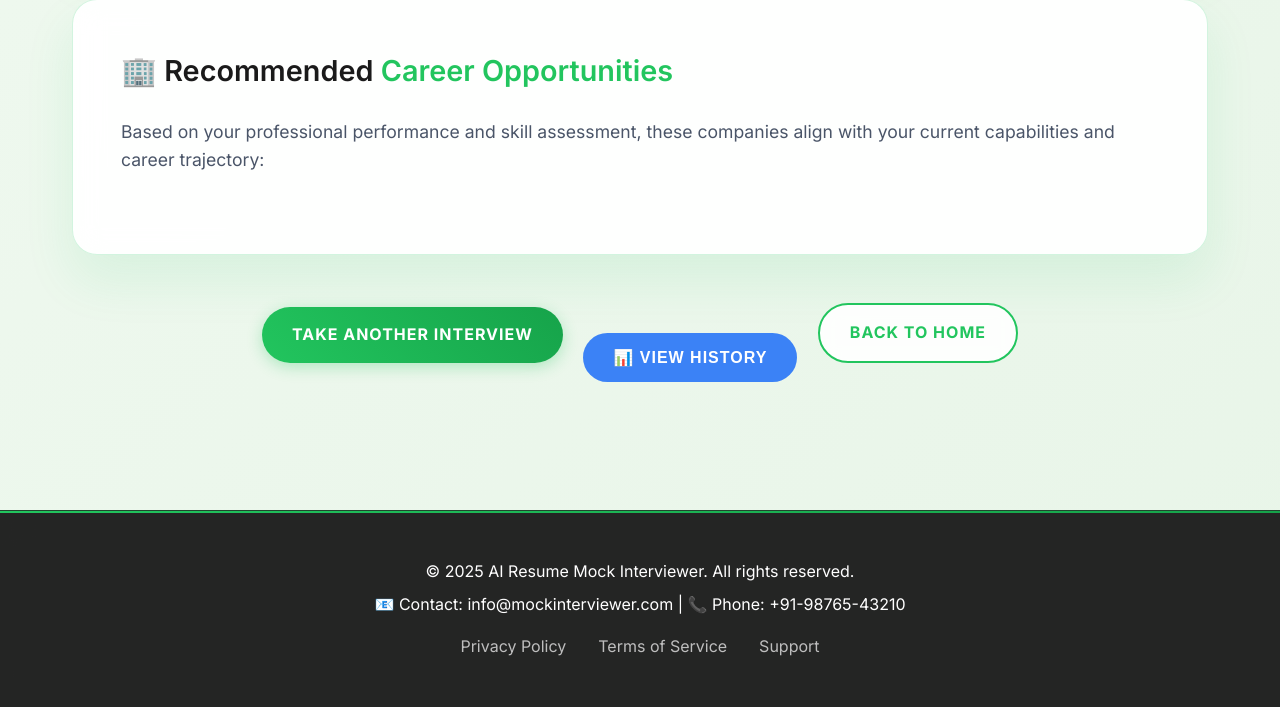
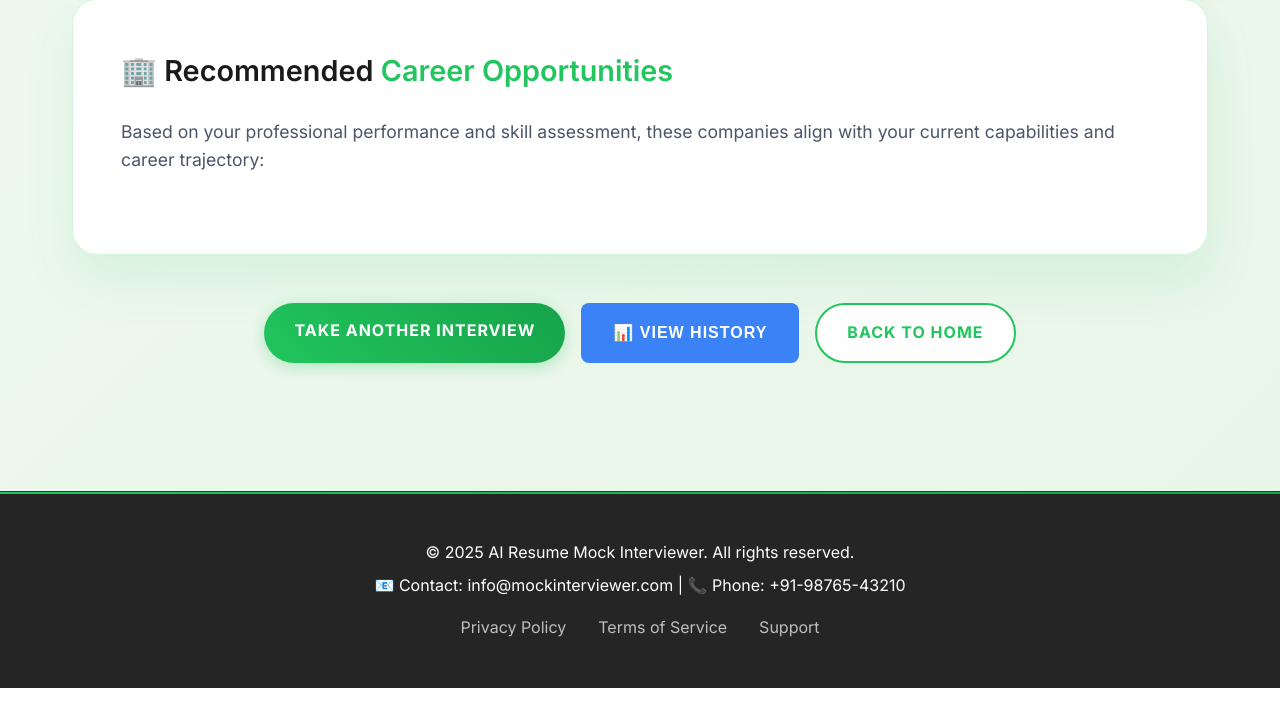
Before and after one commit to kabir1028/riyaProjectV05, a Flask app: page /results in a window 1280 px wide. Shown: the part 3309-4016 px from the top of the page. Run offline with Flask 3, Linux system fonts and the light colour scheme.

Commit message:
1. Fixing modal close button to remove the entire overlay , 2. Fix results saving by updating submit-answers API to use user ID from localStorage:, 3. Fixing button alignment using flexbox for consistent spacing

```diff
--- a/resume-mock-interviewer/app.py
+++ b/resume-mock-interviewer/app.py
@@ -414,6 +414,9 @@ def submit_answers():
         # Store in Supabase
         result_id = str(uuid.uuid4())
 
+        # Get user ID from request or session
+        user_id = request.json.get('user_id') or (session.get('user', {}).get('id') if 'user' in session else None)
+
         data = {
             'id': result_id,
             'score': score,
@@ -421,7 +424,8 @@ def submit_answers():
             'companies': json.dumps(companies),
             'answers': json.dumps(answers),
             'questions': json.dumps(questions),
-            'user_id': session.get('user', {}).get('id') if 'user' in session else None
+            'user_id': user_id,
+            'created_at': datetime.now().isoformat()
         }
 
         response = supabase.insert('results', data)
--- a/resume-mock-interviewer/static/js/interview.js
+++ b/resume-mock-interviewer/static/js/interview.js
@@ -282,7 +282,8 @@ async function submitAnswers() {
                 answers: answers,
                 role: selectedRole,
                 difficulty: selectedDifficulty,
-                questions: questions
+                questions: questions,
+                user_id: JSON.parse(localStorage.getItem('user') || '{}').user?.id || null
             })
         });
 
--- a/resume-mock-interviewer/templates/history.html
+++ b/resume-mock-interviewer/templates/history.html
@@ -142,11 +142,12 @@ function displayHistory(history) {
     historyList.style.display = 'block';
     emptyState.style.display = 'none';
 
-    historyList.innerHTML = history.map(item => `
+    historyList.innerHTML = history.map((item, index) => `
         <div class="history-item" style="background: white; border-radius: 12px; padding: 1.5rem; margin-bottom: 1rem; box-shadow: 0 2px 8px rgba(0,0,0,0.1); border-left: 4px solid ${getScoreColor(item.score)};">
             <div style="display: flex; justify-content: space-between; align-items: flex-start; margin-bottom: 1rem;">
                 <div>
                     <div style="display: flex; align-items: center; gap: 0.5rem; margin-bottom: 0.5rem;">
+                        <span style="background: #f3f4f6; color: #374151; padding: 0.25rem 0.75rem; border-radius: 20px; font-size: 0.8rem; font-weight: bold;">Interview #${index + 1}</span>
                         <span style="font-size: 1.5rem;">${getScoreEmoji(item.score)}</span>
                         <span style="font-size: 1.5rem; font-weight: bold; color: ${getScoreColor(item.score)};">${item.score}%</span>
                     </div>
--- a/resume-mock-interviewer/templates/results.html
+++ b/resume-mock-interviewer/templates/results.html
@@ -207,9 +207,9 @@
         </div>
     </div>
 
-    <div style="text-align: center; margin-top: 3rem;">
-        <a href="/start-interview" class="btn btn-primary" style="margin-right: 1rem;">Take Another Interview</a>
-        <button id="viewHistoryBtn" class="btn" style="background: #3b82f6; color: white; margin-right: 1rem;">📊 View History</button>
+    <div style="text-align: center; margin-top: 3rem; display: flex; justify-content: center; gap: 1rem; flex-wrap: wrap;">
+        <a href="/start-interview" class="btn btn-primary">Take Another Interview</a>
+        <button id="viewHistoryBtn" class="btn" style="background: #3b82f6; color: white; border: none; padding: 1rem 2rem; border-radius: 8px; cursor: pointer;">📊 View History</button>
         <a href="/" class="btn btn-secondary">Back to Home</a>
     </div>
 </div>
@@ -237,7 +237,7 @@ document.addEventListener('DOMContentLoaded', function() {
                         <p style="color: #6b7280; margin-bottom: 2rem;">Please login to view your interview history</p>
                         <div style="display: flex; gap: 1rem; justify-content: center;">
                             <a href="/login" style="background: #22c55e; color: white; text-decoration: none; padding: 0.75rem 1.5rem; border-radius: 8px;">Login</a>
-                            <button onclick="this.closest('div').parentElement.remove()" style="background: #6b7280; color: white; border: none; padding: 0.75rem 1.5rem; border-radius: 8px; cursor: pointer;">Cancel</button>
+                            <button onclick="this.closest('div').parentElement.parentElement.remove()" style="background: #6b7280; color: white; border: none; padding: 0.75rem 1.5rem; border-radius: 8px; cursor: pointer;">Cancel</button>
                         </div>
                     </div>
                 </div>
```
